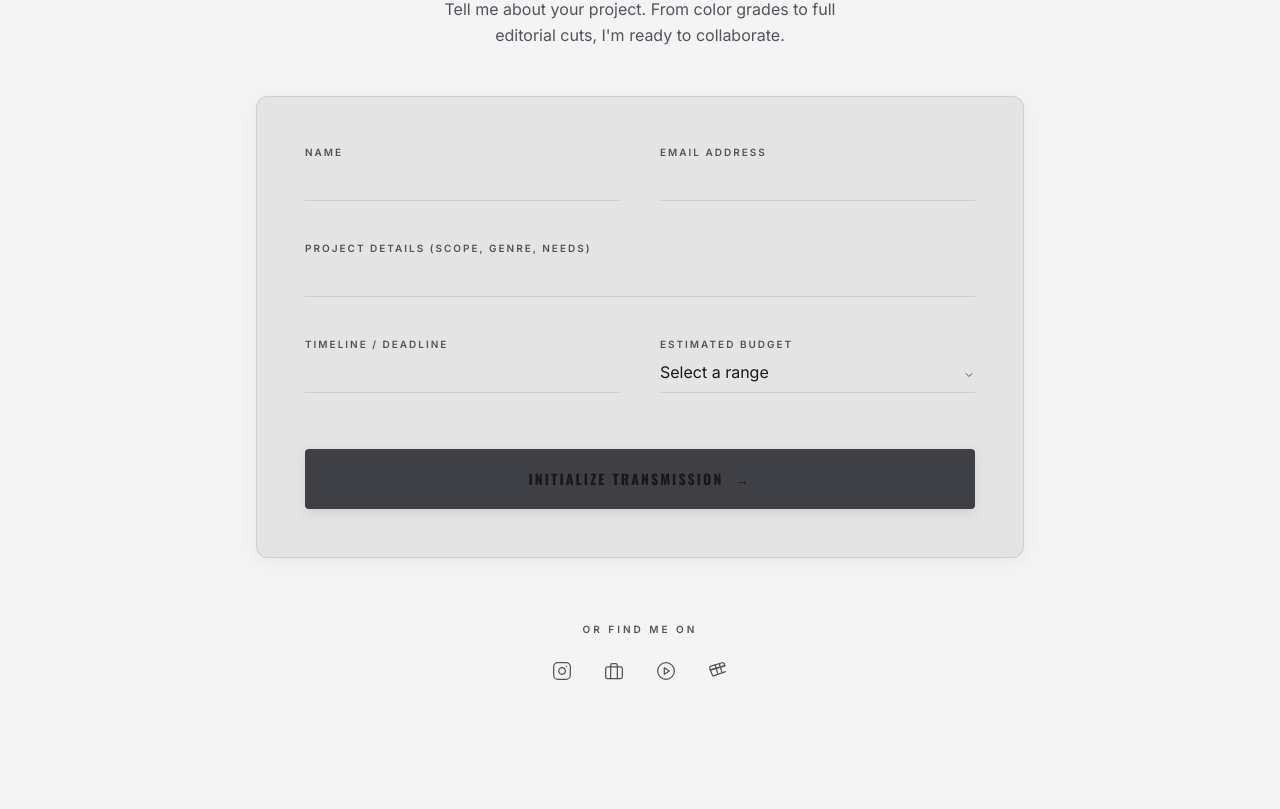
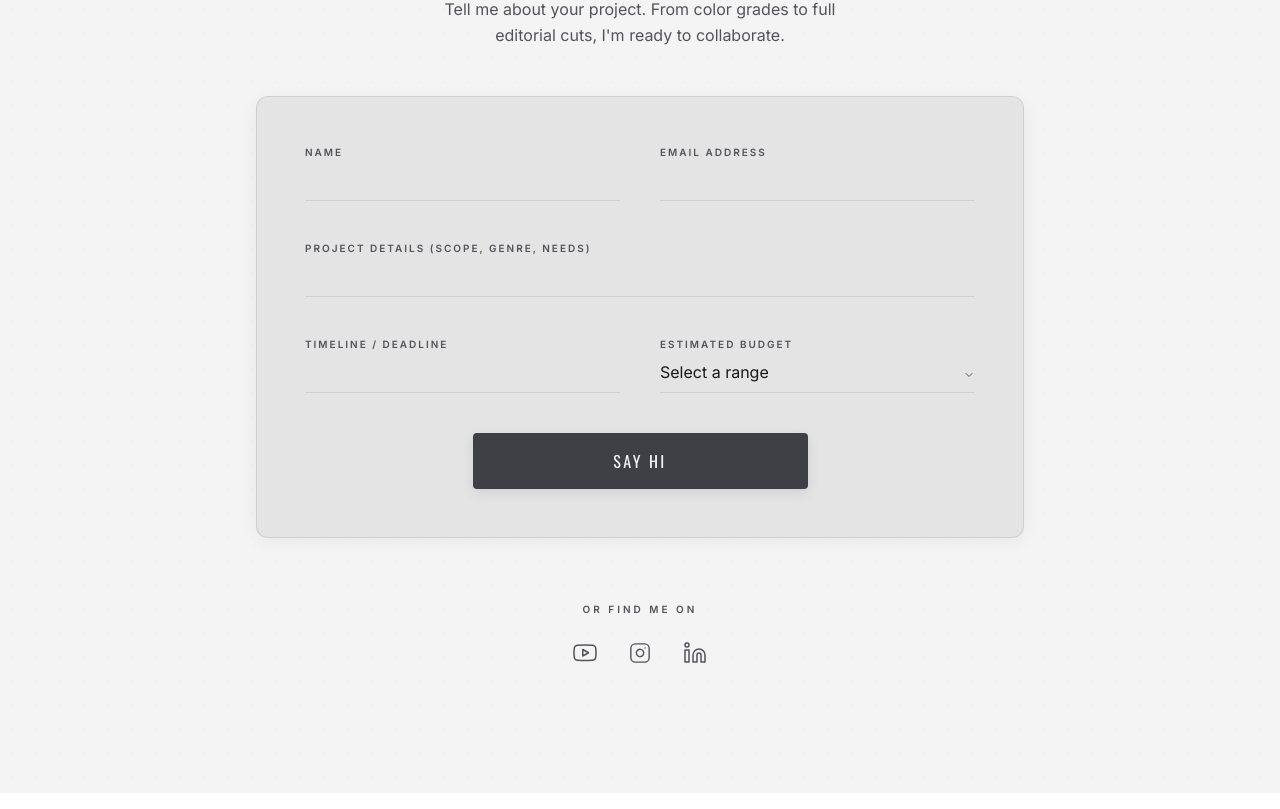
Before and after one commit to RamandeepRamarayane/twin-lens-portfolio, a Next.js app: page /contact in a window 1280 px wide. Shown: the part 314-1123 px from the top of the page. Built offline with nearby package versions, Linux system fonts and the light colour scheme.

Commit message:
home page video

```diff
--- a/app/components/Button.tsx
+++ b/app/components/Button.tsx
@@ -1,3 +1,4 @@
+"use client";
 import { cva, type VariantProps } from "class-variance-authority";
 import Link from "next/link";
 import React from "react";
@@ -8,8 +9,8 @@ const buttonVariants = cva(
     {
         variants: {
             variant: {
-                primary: "bg-brand text-background px-10 py-5 rounded shadow-glow hover:bg-brand-dim",
-                secondary: "border border-button-border text-text-main hover:bg-ghost-hover px-10 py-5 rounded",
+                primary: "bg-brand text-background px-10 py-4 rounded shadow-glow hover:bg-brand-dim",
+                secondary: "border border-button-border text-text-main hover:bg-ghost-hover px-10 py-4 rounded",
                 plain: "text-text-muted hover:text-brand border-b border-transparent hover:border-brand pb-1 text-xs",
             },
         },
--- a/app/components/Navbar.tsx
+++ b/app/components/Navbar.tsx
@@ -22,10 +22,9 @@ export default function Navbar() {
             <Link
                 href="/"
                 onClick={closeMenu}
-                className="font-heading text-xl md:text-2xl font-bold tracking-widest uppercase text-text-main flex items-center gap-2 relative z-20"
+                className="font-heading text-xl md:text-2xl font-bold tracking-widest uppercase text-text-main flex items-center relative z-20"
             >
-                <span>Twin Lens</span>
-                <span className="text-text-muted">Production</span>
+                Twin Lens Production
             </Link>
 
             {/* Desktop Navigation Links */}
--- a/app/contact/page.tsx
+++ b/app/contact/page.tsx
@@ -1,14 +1,20 @@
+import Button from "../components/Button";
+
 export default function Contact() {
     return (
         <div className="min-h-screen bg-background flex flex-col items-center justify-center px-6 py-24 md:py-32 overflow-hidden relative">
-
             {/* -----------------------------------------
           BACKGROUND TEXTURE (Subtle dot grid effect)
           ----------------------------------------- */}
-      <div className="absolute inset-0 z-0 opacity-20 pointer-events-none" style={{ backgroundImage: 'radial-gradient(var(--color-ghost) 1px, transparent 1px)', backgroundSize: '24px 24px' }}></div>
+            <div
+                className="absolute inset-0 z-0 opacity-20 pointer-events-none"
+                style={{
+                    backgroundImage: "radial-gradient(var(--color-ghost) 1px, transparent 1px)",
+                    backgroundSize: "24px 24px",
+                }}
+            ></div>
 
             <div className="relative z-10 w-full max-w-3xl flex flex-col items-center">
-
                 {/* -----------------------------------------
             HEADER SECTION
             ----------------------------------------- */}
@@ -27,7 +33,6 @@ export default function Contact() {
             ----------------------------------------- */}
                 <div className="w-full bg-surface-low border border-ghost rounded-xl p-8 md:p-12 shadow-ambient backdrop-blur-sm">
                     <form className="flex flex-col gap-10 font-body">
-
                         {/* Row 1: Name & Email */}
                         <div className="grid grid-cols-1 md:grid-cols-2 gap-10">
                             <div className="flex flex-col gap-2">
@@ -79,14 +84,31 @@ export default function Contact() {
                                     Estimated Budget
                                 </label>
                                 <select className="bg-transparent border-b border-ghost focus:border-brand outline-none text-text-main pb-2 transition-colors w-full appearance-none cursor-pointer">
-                  <option value="" className="bg-surface text-text-muted">Select a range</option>
-                  <option value="1k-3k" className="bg-surface">$1,000 - $3,000</option>
-                  <option value="3k-5k" className="bg-surface">$3,000 - $5,000</option>
-                  <option value="5k+" className="bg-surface">$5,000+</option>
+                                    <option value="" className="bg-surface text-text-muted">
+                                        Select a range
+                                    </option>
+                                    <option value="1k-3k" className="bg-surface">
+                                        $1,000 - $3,000
+                                    </option>
+                                    <option value="3k-5k" className="bg-surface">
+                                        $3,000 - $5,000
+                                    </option>
+                                    <option value="5k+" className="bg-surface">
+                                        $5,000+
+                                    </option>
                                 </select>
                                 {/* Custom Dropdown Arrow */}
                                 <div className="absolute right-0 bottom-3 pointer-events-none text-text-muted">
-                  <svg width="12" height="12" viewBox="0 0 24 24" fill="none" stroke="currentColor" strokeWidth="2" strokeLinecap="round" strokeLinejoin="round">
+                                    <svg
+                                        width="12"
+                                        height="12"
+                                        viewBox="0 0 24 24"
+                                        fill="none"
+                                        stroke="currentColor"
+                                        strokeWidth="2"
+                                        strokeLinecap="round"
+                                        strokeLinejoin="round"
+                                    >
                                         <polyline points="6 9 12 15 18 9"></polyline>
                                     </svg>
                                 </div>
@@ -94,14 +116,14 @@ export default function Contact() {
                         </div>
 
                         {/* Submit Button */}
-            <button
+
+                        <Button
+                            variant={"primary"}
+                            className=" min-w-[50%] max-w-full md:max-w-[50%] flex items-center justify-center mx-auto"
                             type="submit"
-              className="mt-4 w-full bg-brand hover:bg-brand-dim text-brand-dark font-heading text-sm font-bold uppercase tracking-[0.15em] py-5 rounded transition-all shadow-glow flex items-center justify-center gap-3 group"
                         >
-              Initialize Transmission
-              <span className="group-hover:translate-x-1 transition-transform">→</span>
-            </button>
-
+                            Say Hi
+                        </Button>
                     </form>
                 </div>
 
@@ -113,41 +135,72 @@ export default function Contact() {
                         Or Find Me On
                     </p>
                     <div className="flex gap-8 text-text-muted">
-            {/* Instagram / Camera Icon */}
-            <a href="#" className="hover:text-brand transition-colors hover:shadow-glow rounded-full">
-              <svg width="20" height="20" viewBox="0 0 24 24" fill="none" stroke="currentColor" strokeWidth="1.5" strokeLinecap="round" strokeLinejoin="round">
+                        {/* YouTube / Play Icon */}
+                        <a
+                            href="https://www.youtube.com/@TwinLens4Productions"
+                            target="_blank"
+                            rel="noopener noreferrer"
+                            className="hover:text-brand transition-colors hover:shadow-glow rounded-full flex items-center justify-center"
+                        >
+                            <svg
+                                xmlns="http://www.w3.org/2000/svg"
+                                viewBox="0 0 24 24"
+                                fill="none"
+                                stroke="currentColor"
+                                strokeWidth="1.5"
+                                strokeLinecap="round"
+                                strokeLinejoin="round"
+                                className="w-6 h-6" // Added size classes here
+                            >
+                                <path d="M22.54 6.42a2.78 2.78 0 0 0-1.94-2C18.88 4 12 4 12 4s-6.88 0-8.6.46a2.78 2.78 0 0 0-1.94 2A29 29 0 0 0 1 11.75a29 29 0 0 0 .46 5.33A2.78 2.78 0 0 0 3.4 19c1.72.46 8.6.46 8.6.46s6.88 0 8.6-.46a2.78 2.78 0 0 0 1.94-2A29 29 0 0 0 23 11.75a29 29 0 0 0-.46-5.33z"></path>
+                                <polygon points="9.75 15.02 15.5 11.75 9.75 8.48 9.75 15.02"></polygon>
+                            </svg>
+                        </a>
+                        {/* LinkedIn / Briefcase Icon */}{" "}
+                        <a
+                            href=" https://www.instagram.com/tlp.creations"
+                            target="_blank"
+                            rel="noopener noreferrer"
+                            className="hover:text-brand transition-colors hover:shadow-glow rounded-full flex items-center justify-center"
+                        >
+                            <svg
+                                xmlns="http://www.w3.org/2000/svg"
+                                viewBox="0 0 24 24"
+                                fill="none"
+                                stroke="currentColor"
+                                strokeWidth="1.5"
+                                strokeLinecap="round"
+                                strokeLinejoin="round"
+                                className="w-5.5 h-5." // Added size classes here
+                            >
                                 <rect x="2" y="2" width="20" height="20" rx="5" ry="5"></rect>
                                 <path d="M16 11.37A4 4 0 1 1 12.63 8 4 4 0 0 1 16 11.37z"></path>
                                 <line x1="17.5" y1="6.5" x2="17.51" y2="6.5"></line>
                             </svg>
                         </a>
-            {/* Portfolio / Briefcase Icon */}
-            <a href="#" className="hover:text-brand transition-colors hover:shadow-glow rounded-full">
-              <svg width="20" height="20" viewBox="0 0 24 24" fill="none" stroke="currentColor" strokeWidth="1.5" strokeLinecap="round" strokeLinejoin="round">
-                <rect x="2" y="7" width="20" height="14" rx="2" ry="2"></rect>
-                <path d="M16 21V5a2 2 0 0 0-2-2h-4a2 2 0 0 0-2 2v16"></path>
-              </svg>
-            </a>
-            {/* Video / Play Icon */}
-            <a href="#" className="hover:text-brand transition-colors hover:shadow-glow rounded-full">
-              <svg width="20" height="20" viewBox="0 0 24 24" fill="none" stroke="currentColor" strokeWidth="1.5" strokeLinecap="round" strokeLinejoin="round">
-                <circle cx="12" cy="12" r="10"></circle>
-                <polygon points="10 8 16 12 10 16 10 8"></polygon>
-              </svg>
-            </a>
-            {/* Cinema / Clapperboard Icon */}
-            <a href="#" className="hover:text-brand transition-colors hover:shadow-glow rounded-full">
-              <svg width="20" height="20" viewBox="0 0 24 24" fill="none" stroke="currentColor" strokeWidth="1.5" strokeLinecap="round" strokeLinejoin="round">
-                <path d="M20.2 6 3 11l-.9-2.4c-.3-1.1.4-2.2 1.5-2.5l13.5-4c1.1-.3 2.2.4 2.5 1.5l.6 2.4z"></path>
-                <path d="m2.6 10.6 17.6-5.2"></path>
-                <path d="M3 11l1.9 5.3c.3 1.1 1.4 1.7 2.5 1.3L21 12.8"></path>
-                <path d="m8.5 4.5 3 10"></path>
-                <path d="m13.5 3 3 10"></path>
+                        <a
+                            href="https://www.linkedin.com/in/twin-lens-production"
+                            target="_blank"
+                            rel="noopener noreferrer"
+                            className="hover:text-brand transition-colors hover:shadow-glow rounded-full flex items-center justify-center"
+                        >
+                            <svg
+                                xmlns="http://www.w3.org/2000/svg"
+                                viewBox="0 0 24 24"
+                                fill="none"
+                                stroke="currentColor"
+                                strokeWidth="1.5" // Fixed to camelCase
+                                strokeLinecap="round" // Fixed to camelCase
+                                strokeLinejoin="round" // Fixed to camelCase
+                                className="w-6 h-6" // Added size classes here
+                            >
+                                <path d="M16 8a6 6 0 0 1 6 6v7h-4v-7a2 2 0 0 0-2-2 2 2 0 0 0-2 2v7h-4v-7a6 6 0 0 1 6-6z"></path>
+                                <rect x="2" y="9" width="4" height="12"></rect>
+                                <circle cx="4" cy="4" r="2"></circle>
                             </svg>
                         </a>
                     </div>
                 </div>
-
             </div>
         </div>
     );
--- a/app/globals.css
+++ b/app/globals.css
@@ -33,9 +33,32 @@
     --font-accent: "Patrick Hand", cursive;
 }
 
+
 @layer base {
+        html {
+                --s: 55px;
+                /* control the size*/
+                --c1: #f9f2e7;
+                --c2: #88a65e;
+                --c3: #bfb35a;
+
+                --b: calc(var(--s)/3.67);
+                /* control the thickness of the curved lines */
+
+                --_r: calc(1.28*var(--s) + var(--b)/2) at top 50%;
+                --_f: calc(99.5% - var(--b)), var(--c1) calc(101% - var(--b)) 99.5%, #0000 101%;
+                --_g0: calc(-.8*var(--s)), var(--c2) var(--_f);
+                --_g1: calc(-.8*var(--s)), var(--c3) var(--_f);
+                --_s: calc(1.8*var(--s) + var(--b));
+                background:
+                    radial-gradient(var(--_r) right var(--_g0)) calc(-1*var(--_s)) var(--s),
+                    radial-gradient(var(--_r) left var(--_g1)) var(--_s) calc(-1*var(--s)),
+                    radial-gradient(var(--_r) right var(--_g1)) calc(var(--_s)/-2) calc(-1*var(--s)),
+                    radial-gradient(var(--_r) left var(--_g0)) calc(var(--_s)/ 2) var(--s),
+                    linear-gradient(90deg, var(--c2) 50%, var(--c3) 0);
+                background-size: var(--_s) calc(4*var(--s));
+            }
     body {
-        background-color: var(--color-background);
         color: var(--color-text-muted); /* Inter body text */
         font-family: var(--font-body);
         -webkit-font-smoothing: antialiased;
```
Also changed, not shown: app/constants.ts (added, +7 -0 lines), app/page.tsx (+162 -133 lines). Lines whose indentation alone changed are shown as unchanged.
